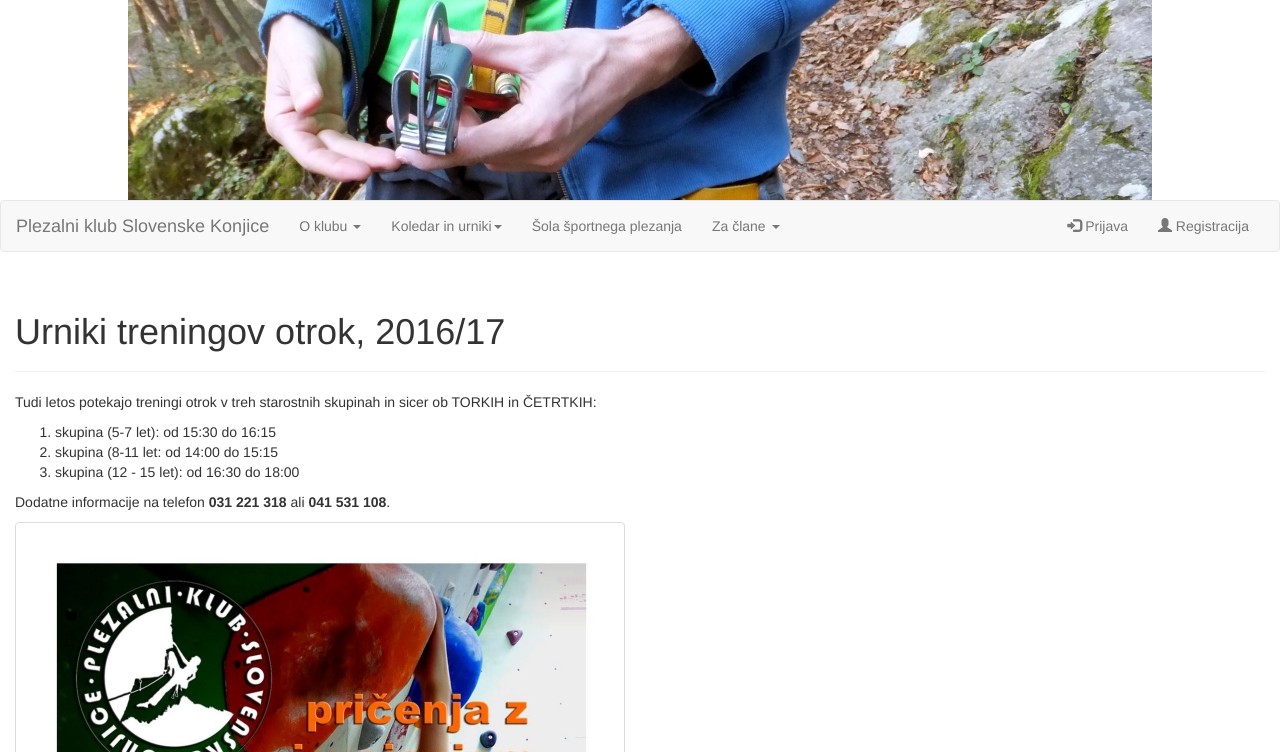
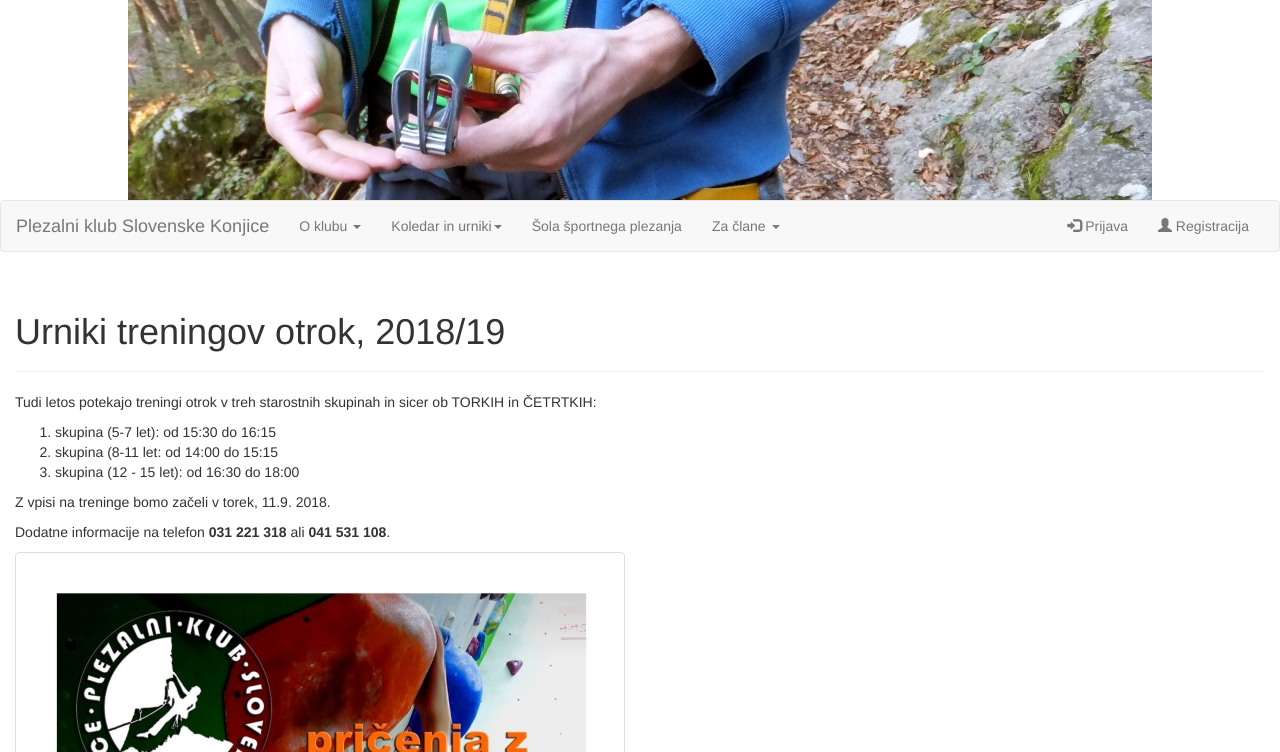
Before and after one commit to zgemba/pksk3, a Flask app: page /urnik_otroci in a window 1280 px wide. Shown: the top 752 px of the page. Run offline with Flask 2, Linux system fonts and the light colour scheme; some libraries are stand-ins or nearby versions.

```diff
--- a/app/templates/404.html
+++ b/app/templates/404.html
@@ -4,6 +4,6 @@
 
 {% block page_content %}
 <div class="page-header">
-    <h1>Stran ne obstaja</h1>
+    <h1>Hmmm, strežnik se je izgubil. Stran ne obstaja!</h1>
 </div>
 {% endblock %}
--- a/app/templates/urnik_otroci.html
+++ b/app/templates/urnik_otroci.html
@@ -4,7 +4,7 @@
 
 {% block page_content %}
     <div class="page-header">
-        <h1>Urniki treningov otrok, 2016/17</h1>
+        <h1>Urniki treningov otrok, 2018/19</h1>
     </div>
 
     <p>Tudi letos potekajo treningi otrok v treh starostnih skupinah in sicer ob TORKIH in ČETRTKIH:</p>
@@ -15,6 +15,8 @@
         <li>skupina (12 - 15 let): od 16:30 do 18:00</li>
     </ol>
 
+    <p>Z vpisi na treninge bomo začeli v torek, 11.9. 2018.</p>
+
     <p>Dodatne informacije na telefon <strong>031 221 318</strong> ali <strong>041 531 108</strong>.</p>
     <img class="img-thumbnail img-responsive" src="/static/img/urnik_otroci.jpg">
 {% endblock %}
```
